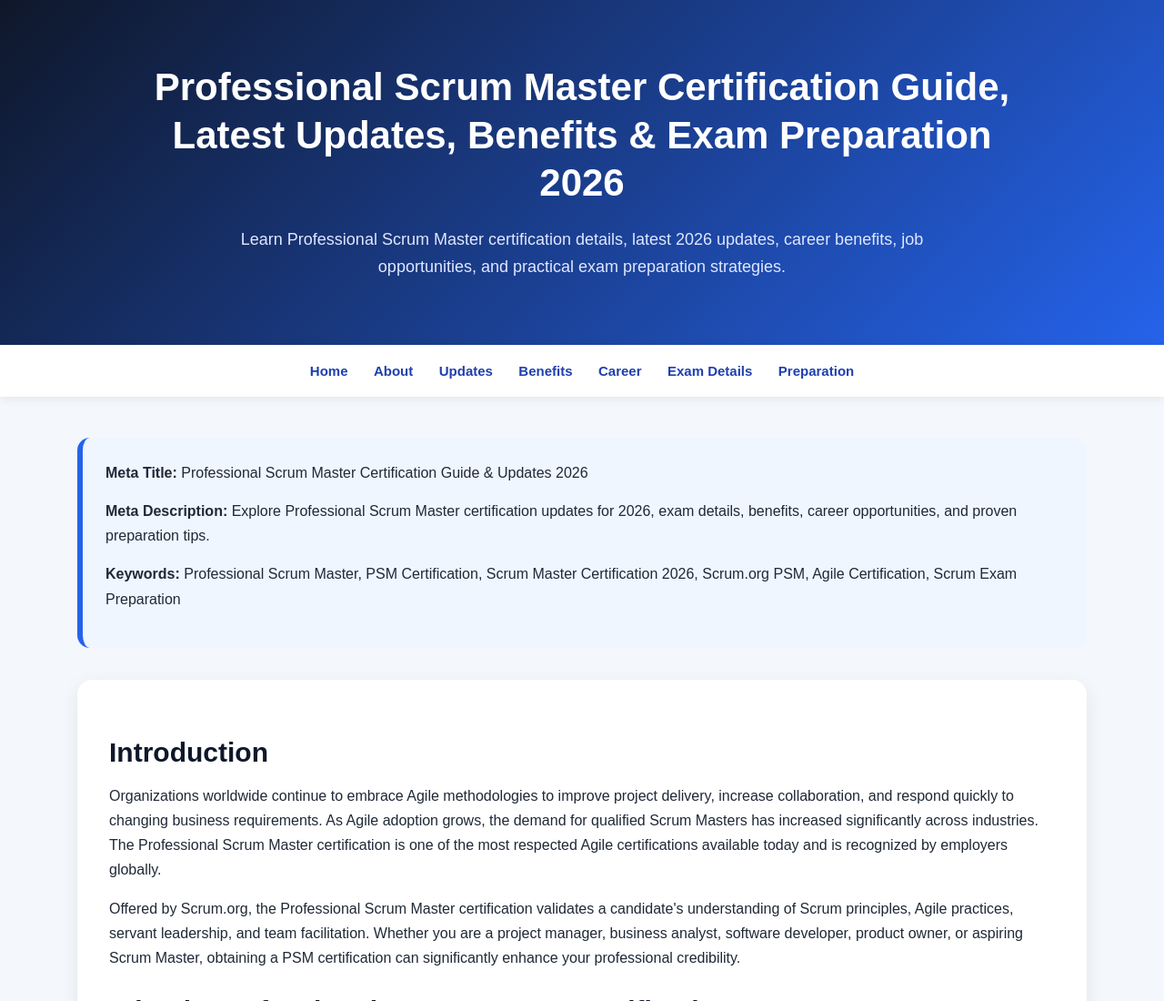
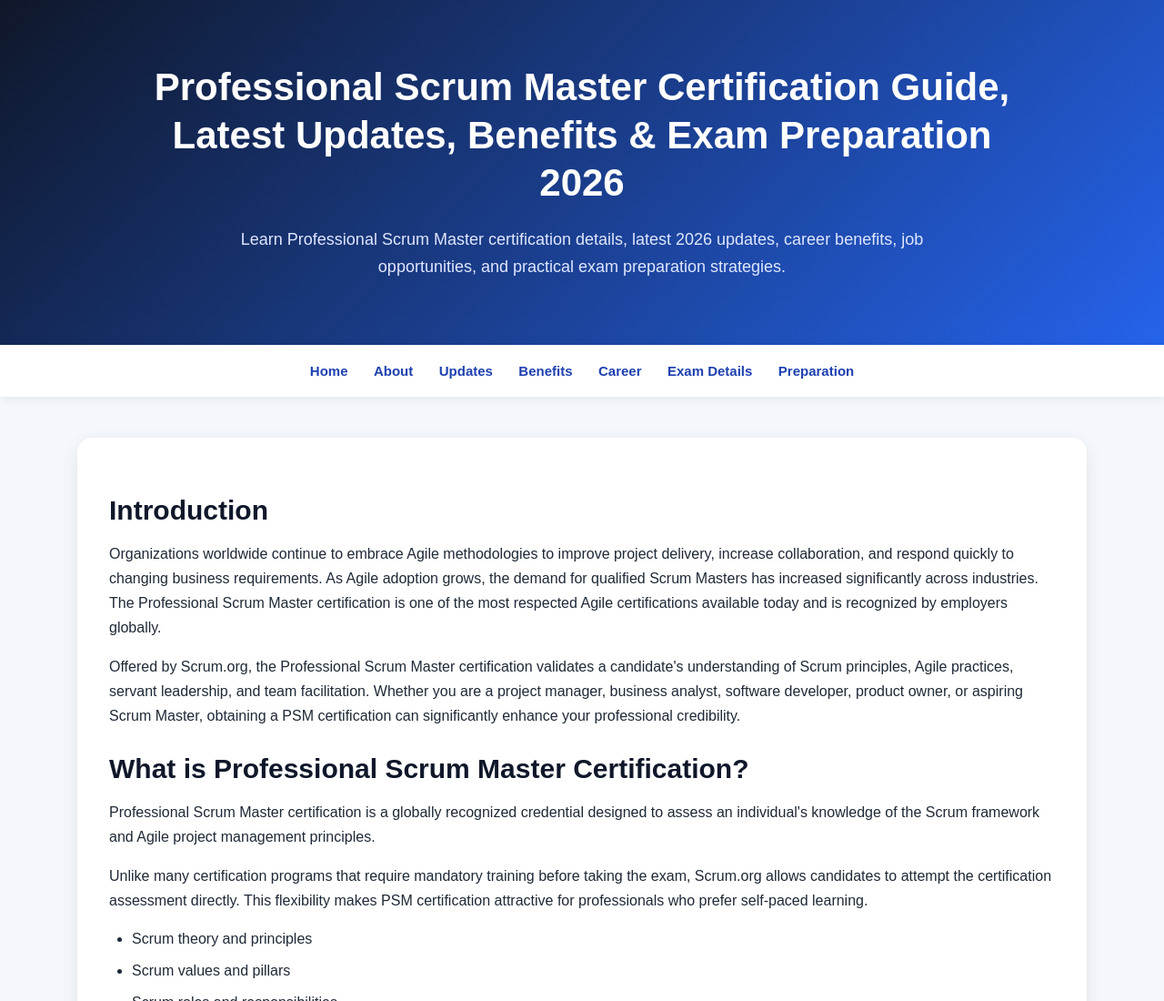
Before and after one commit to certimaan/IT-Cert, a plain HTML site: page professional-scrum-master-certification-guide-2026.html in a window 1280 px wide. Shown: the top 1100 px of the page at 91% size. Drawn offline with Linux system fonts and the light colour scheme.

Commit message:
Update professional-scrum-master-certification-guide-2026.html

```diff
--- a/professional-scrum-master-certification-guide-2026.html
+++ b/professional-scrum-master-certification-guide-2026.html
@@ -223,12 +223,6 @@
 </nav>
 
 <div class="container">
-
-  <div class="meta-box">
-    <p><strong>Meta Title:</strong> Professional Scrum Master Certification Guide & Updates 2026</p>
-    <p><strong>Meta Description:</strong> Explore Professional Scrum Master certification updates for 2026, exam details, benefits, career opportunities, and proven preparation tips.</p>
-    <p><strong>Keywords:</strong> Professional Scrum Master, PSM Certification, Scrum Master Certification 2026, Scrum.org PSM, Agile Certification, Scrum Exam Preparation</p>
-  </div>
 
   <article class="content-box">
 
```
